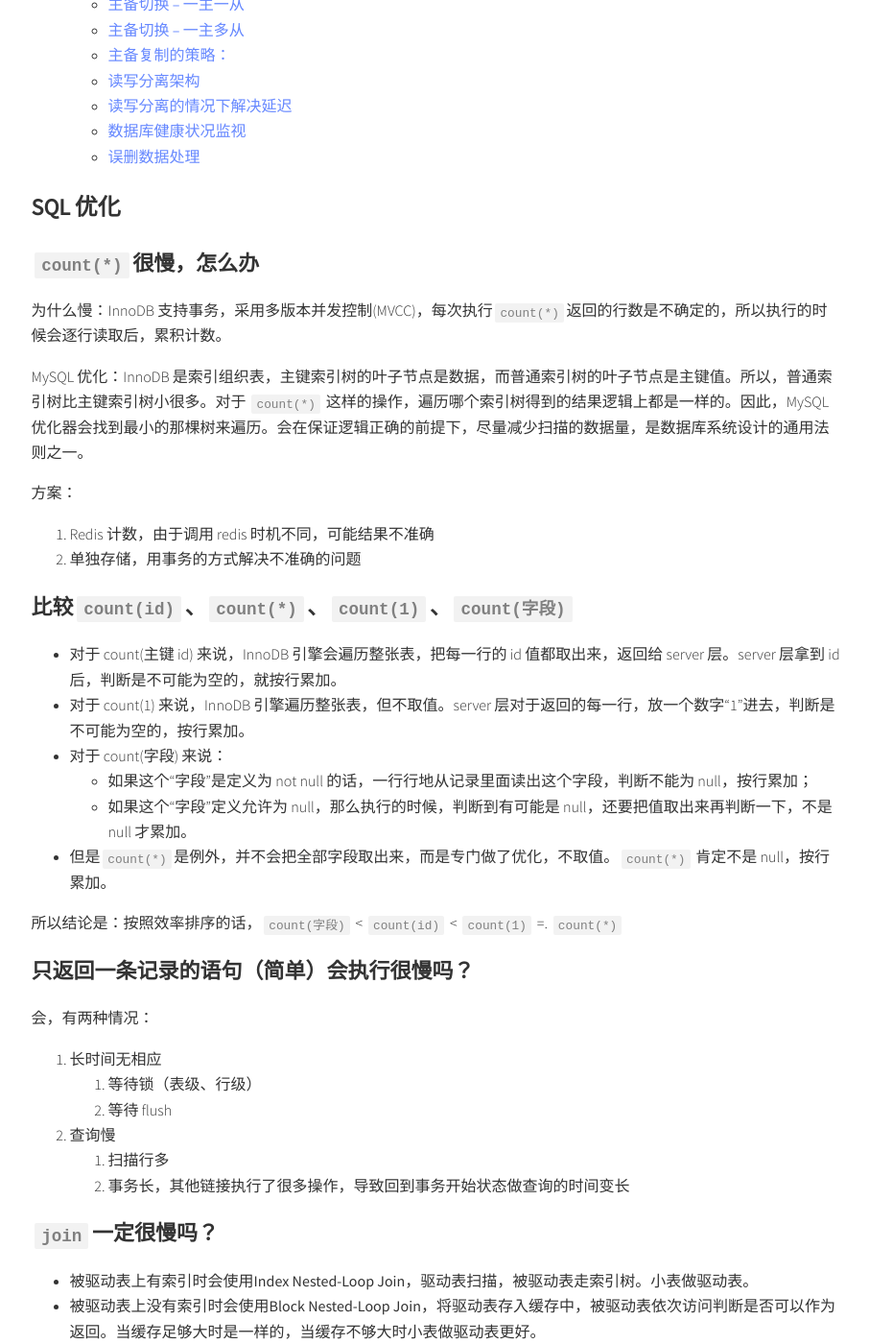
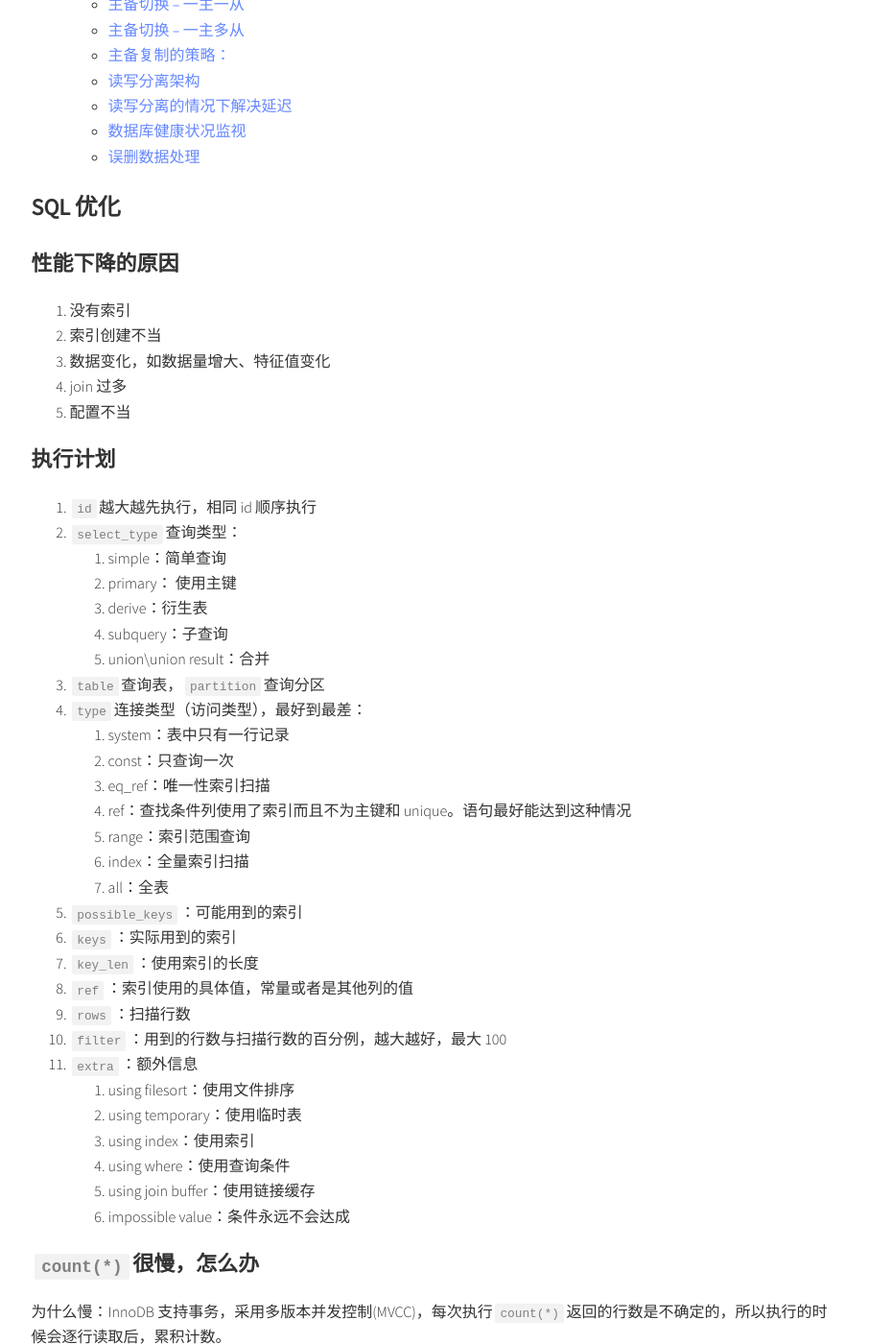
Before and after one commit to summer00/summer00.github.io, a Jekyll site: the page built from _posts/2020-03-28-mysql-summary.md, in a window 1280 px wide and 1400 px high, scrolled down 812 px. Shown: the whole window at 96% size, without its empty margins (185-1091 px from the left). Built offline with Jekyll 4.4.1, drawn with Linux system fonts in a browser that asks for light colours; comment, search, counter and statistics services are not loaded; some of the changed text lies outside the part shown.

Commit message:
update 2020-11-16

```diff
--- a/_posts/2018-08-03-jvm-summary.markdown
+++ b/_posts/2018-08-03-jvm-summary.markdown
@@ -64,9 +64,9 @@ categories: [summary, jvm, iv]
    2. 可达性算法，当一个对象到 GC Roots 之间没有任何链路时为不可达。主流 JVM 并不会挨个检查，而是会维护引用和内存的位置 map。
    3. Gc Roots 包括：
       - 虚拟机栈中引用的对象
+      - 本地方法栈中引用的变量
       - 方法区中静态属性引用的变量
       - 方法区中常量引用的变量
-      - 本地方法栈中引用的变量
 2. 回收在哪里进行：
    1. 程序计数器，虚拟机栈，本地方法栈 3 个区域的随线程而生灭；每个栈帧中分配多少内存基本在类结构确定后就确定了
    2. Java 堆
--- a/_posts/2020-03-28-mysql-summary.md
+++ b/_posts/2020-03-28-mysql-summary.md
@@ -34,6 +34,46 @@ categories: [database, mid, iv]
 
 # SQL 优化
 
+## 性能下降的原因
+
+1. 没有索引
+2. 索引创建不当
+3. 数据变化，如数据量增大、特征值变化
+4. join 过多
+5. 配置不当
+
+## 执行计划
+
+1. `id`越大越先执行，相同 id 顺序执行
+2. `select_type`查询类型：
+   1. simple：简单查询
+   2. primary： 使用主键
+   3. derive：衍生表
+   4. subquery：子查询
+   5. union\union result：合并
+3. `table`查询表，`partition`查询分区
+4. `type`连接类型（访问类型），最好到最差：
+   1. system：表中只有一行记录
+   2. const：只查询一次
+   3. eq_ref：唯一性索引扫描
+   4. ref：查找条件列使用了索引而且不为主键和 unique。语句最好能达到这种情况
+   5. range：索引范围查询
+   6. index：全量索引扫描
+   7. all：全表
+5. `possible_keys`：可能用到的索引
+6. `keys`：实际用到的索引
+7. `key_len`：使用索引的长度
+8. `ref`：索引使用的具体值，常量或者是其他列的值
+9. `rows`：扫描行数
+10. `filter`：用到的行数与扫描行数的百分例，越大越好，最大 100
+11. `extra`：额外信息
+    1. using filesort：使用文件排序
+    2. using temporary：使用临时表
+    3. using index：使用索引
+    4. using where：使用查询条件
+    5. using join buffer：使用链接缓存
+    6. impossible value：条件永远不会达成
+
 ## `count(*)`很慢，怎么办
 
 为什么慢：InnoDB 支持事务，采用多版本并发控制(MVCC)，每次执行`count(*)`返回的行数是不确定的，所以执行的时候会逐行读取后，累积计数。
@@ -67,17 +107,27 @@ MySQL 优化：InnoDB 是索引组织表，主键索引树的叶子节点是数
    1. 扫描行多
    2. 事务长，其他链接执行了很多操作，导致回到事务开始状态做查询的时间变长
 
-## `join`一定很慢吗？
+## 连接优化
 
-- 被驱动表上有索引时会使用**Index Nested-Loop Join**，驱动表扫描，被驱动表走索引树。小表做驱动表。
-- 被驱动表上没有索引时会使用**Block Nested-Loop Join**，将驱动表存入缓存中，被驱动表依次访问判断是否可以作为返回。当缓存足够大时是一样的，当缓存不够大时小表做驱动表更好。
+**最佳实践**：小表驱动大表
+
+- `join`被驱动表上有索引时会使用**Index Nested-Loop Join**，驱动表扫描，被驱动表走索引树。小表做驱动表。
+- `join`被驱动表上没有索引时会使用**Block Nested-Loop Join**，将驱动表存入缓存中，被驱动表依次访问判断是否可以作为返回。当缓存足够大时是一样的，当缓存不够大时小表做驱动表更好。
+- `in`先执行条件，`exist`先执行查询，选择遵循小表驱动大表原则
 
 ## `group by`优化
 
 - 如果对`group by`没有排序要求，要在语句后加`order by null`
-- 尽量让`group by`过程用上索引，用`explain`确认没有使用临时表（`Using temporary` or `Using filesort`
+- 尽量让`group by`过程用上索引，用`explain`确认没有使用临时表（`Using temporary` or `Using filesort`）
 - 如果`group by`需要统计的数据量不大，尽量只使用内存临时表；也可以通过适当调大`tmp_table_size`参数，来避免用到磁盘临时表；
 - 如果数据量实在太大，使用`SQL_BIG_RESULT`这个提示，来告诉优化器直接使用排序算法得到`group by`的结果
+
+## 分页优化
+
+分页会找到 offset+size 条数据后，抛弃前 offset 条数据，故执行分页越深查询与慢。优化方式：
+
+1. 使用索引，比如先查 id
+2. 定位索引开始，然后查询大于该值的数据的 size 条数据
 
 # 原理
 
@@ -85,11 +135,24 @@ MySQL 优化：InnoDB 是索引组织表，主键索引树的叶子节点是数
 
 ## 索引
 
+### 索引字段选择
+
+1. 适合：
+   1. 经常查询的字段
+   2. 外键关系字段
+   3. 排序、分组字段
+2. 不适合
+   1. 经常变更的字段
+   2. 不作为查询条件的字段
+   3. 重复度高的字段
+
 ### 注意：
 
-1. 对索引字段做函数操作，不会使用索引
-2. 对索引字段进行隐式的类型转换时，不会使用索引
-3. 对索引字段进行隐式的字符编码转换时，不会使用索引。如两表关联，但字符集不同
+1. 对索引字段做函数、计算、类型转换操作，不会使用索引
+2. 查询条件使用`！=` `<>` `is not null` `or`，不会使用索引
+3. 查询条件使用`%`开头，不会使用索引
+4. 组合索引需遵守最左前缀原则
+5. 尽量使用覆盖索引（查询字段刚刚与索引匹配），不用回表
 
 ### 自增主键
 
```
Also changed, not shown: other parts of _posts/2018-08-03-jvm-summary.markdown (+2 -2 lines), _posts/2020-06-23-database-summary.md (+6 -0 lines), _posts/2020-11-10-release-it-note.md (+63 -2 lines).
